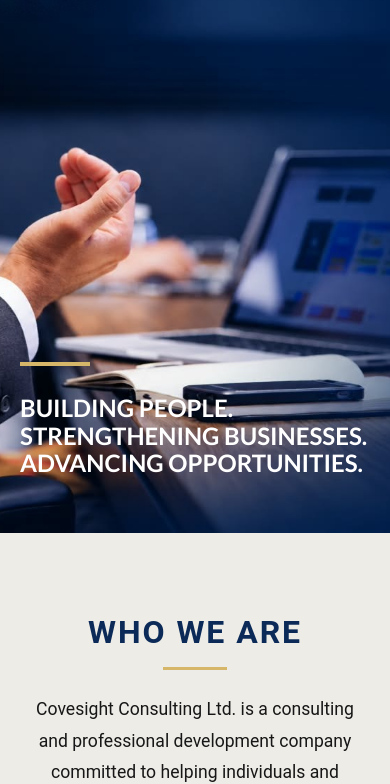
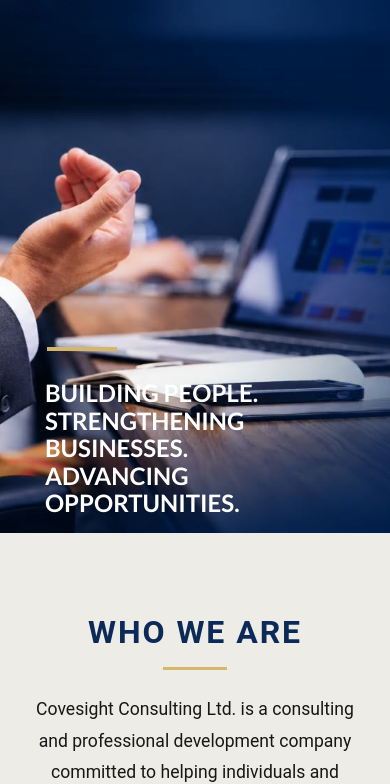
Before and after one commit to Precious-CH/covesight, a plain HTML site: page index.html in a window 390 px wide. Shown: the part 67-851 px from the top of the page. Drawn offline with Linux system fonts and the light colour scheme.

Commit message:
update my changes

```diff
--- a/css/styles.css
+++ b/css/styles.css
@@ -1054,13 +1054,12 @@ p, li, h1, h2, h3{overflow-wrap:break-word}
     overflow:hidden;                  /* keeps the slide-in from creating a sideways scrollbar */
   }
   .h1{
-    width:100%;
-    max-width:100%;
-    margin:0;
-    padding:1rem 1.25rem 2.5rem;
-    box-sizing:border-box;
-    animation:slideInMobile 1s ease-out 1s both;   /* same timing, gentler slide */
-  }
+  margin-left:auto;
+  margin-right:5%;                  /* was -14%: keeps the whole box on screen */
+  margin-top:15%;
+  max-width:min(640px,88vw);        /* never wider than the screen */
+  font-size:clamp(1.6rem,3.2vw,2.8rem);   /* a little smaller so each line fits */
+}
   .h1::before{
     left:1.25rem;
     width:70px;
```
